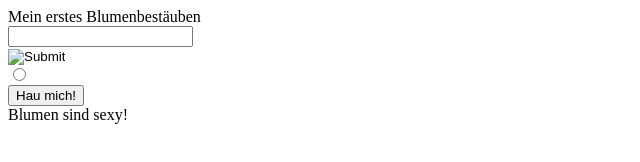
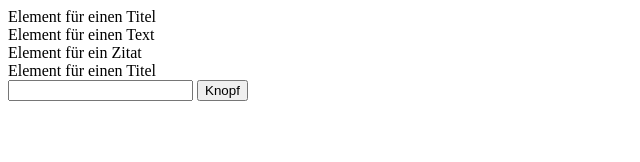
Before and after one commit to umbertobomba/textGame, a plain HTML site: page index.html in a window 1280 px wide. Shown: the whole page, without its empty margins (0-640 px from the left). Drawn offline with Linux system fonts and the light colour scheme.

Commit message:
Vorbereitung für nächsten Abschnitt CSS gemacht

```diff
--- a/index.html
+++ b/index.html
@@ -4,20 +4,17 @@
         <title>Mrs.Gillos Blumenparadies</title>
     </head>
     <body>
-        <div>Mein erstes Blumenbestäuben</div>
-        <input type="text">
-        <!--Hallo wie geht es dir?-->
-        <!--
-        <button>Drück mich!</button>
-        <input type="date">
-        -->
         <div>
-            <input type="image">
-            <div></div>
-            <input type="radio">
-            <div></div>
-            <input type="button" value="Hau mich!">
-            <div>Blumen sind sexy!</div>
+           <div>Element für einen Titel</div>
+           <div>Element für einen Text</div>
+           <div>Element für ein Zitat</div>
         </div>
+
+        <div>
+            <div>Element für einen Titel</div>
+            <input type="text">
+            <button>Knopf</button>
+        </div>
+
     </body>
 </html>
```
